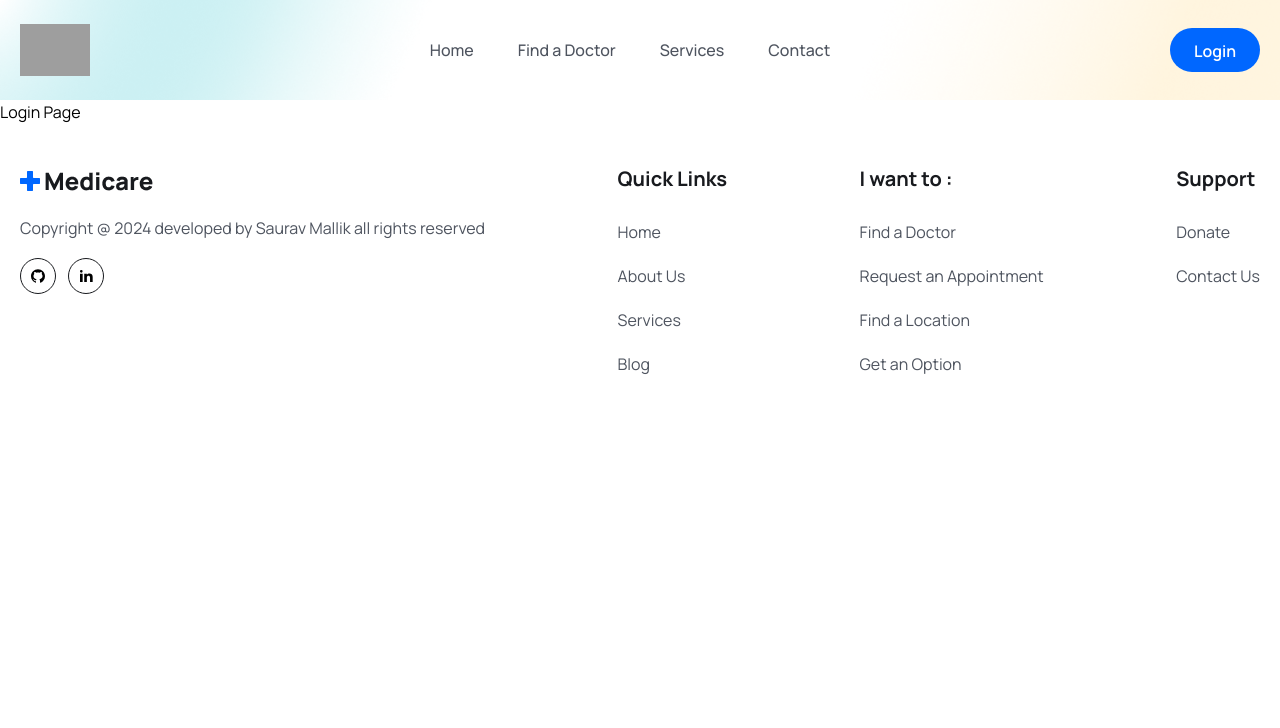
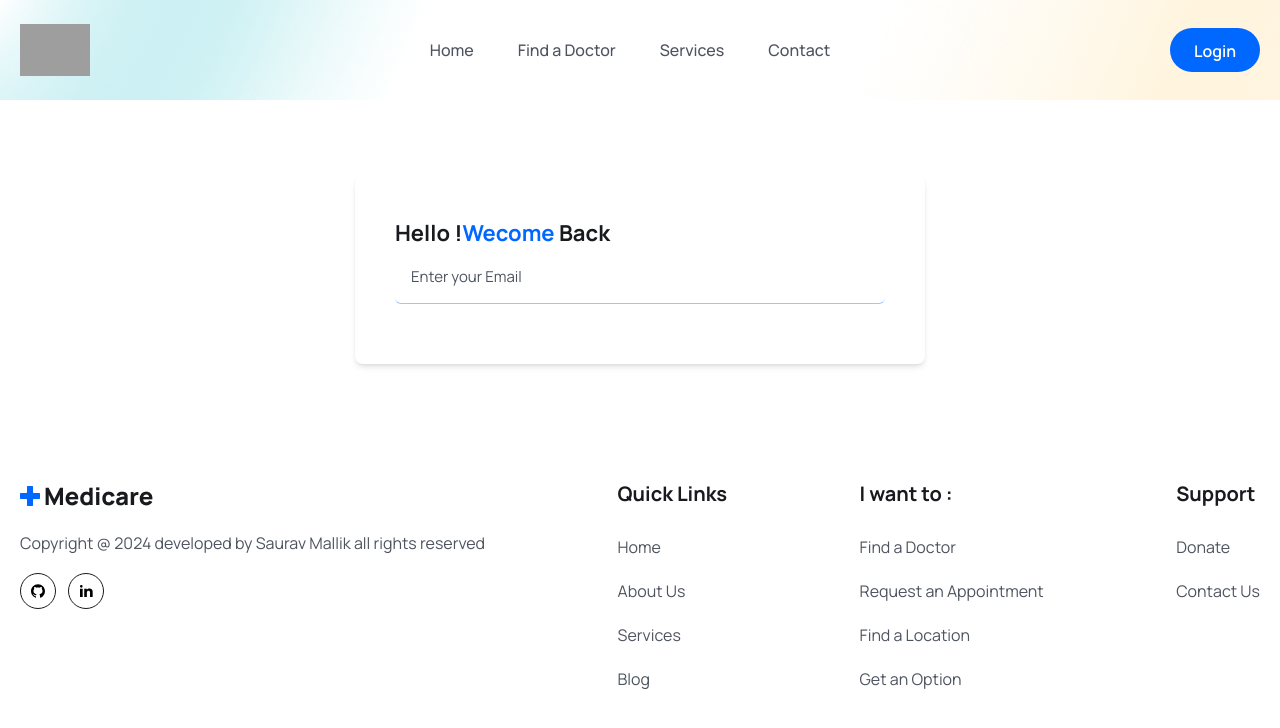
Before and after one commit to saurav269/Doctor_Appointment-app, a React (Vite) app in the folder Frontend/: page /login in a window 1280 px wide. Shown: the top 728 px of the page. Built offline with nearby package versions, Linux system fonts and the light colour scheme; grey boxes are pictures that could not be loaded; a web font is replaced by a local one.

Commit message:
working on login page

```diff
--- a/Frontend/src/Pages/Doctors/SidePanel.jsx
+++ b/Frontend/src/Pages/Doctors/SidePanel.jsx
@@ -23,8 +23,25 @@ const SidePanel = () => {
               4:00 PM - 9:30PM
             </p>
           </li>
+          <li className="flex items-center justify-between mb-2">
+            <p className="text-[15px] leading-6 text-textColor font-semibold">
+             Tuesday
+            </p>
+            <p className="text-[15px] leading-6 text-textColor font-semibold">
+              4:00 PM - 9:30PM
+            </p>
+          </li>
+          <li className="flex items-center justify-between mb-2">
+            <p className="text-[15px] leading-6 text-textColor font-semibold">
+              Friday
+            </p>
+            <p className="text-[15px] leading-6 text-textColor font-semibold">
+              4:00 PM - 9:30PM
+            </p>
+          </li>
         </ul>
       </div>
+      <button className="btn px-2 w-full rounded-md">Book an Appointment</button>
     </div>
   );
 };
--- a/Frontend/src/Pages/Login.jsx
+++ b/Frontend/src/Pages/Login.jsx
@@ -1,11 +1,35 @@
-import React from 'react'
+import React, { useState } from "react";
 
 const Login = () => {
+  const [formData, setFormData] = useState({
+    email: "",
+    password: "",
+  });
+
+  const handleChange = (e) => {
+    setFormData({ ...formData, [e.target.name]:e.target.value });
+  };
   return (
-    <div>
-      Login Page
-    </div>
-  )
-}
+    <section className="px-5 lg:px-0">
+      <div className="w-full max-w-[570px] mx-auto rounded-lg shadow-md md:p-10">
+        <h3 className="text-headingColor text-[22px] leading-9 font-bold md-10">
+          Hello !<span className="text-primaryColor">Wecome</span> Back
+        </h3>
+        <form className="py-4 md:py-0">
+          <div className="mb-5">
+            <input
+              type="email"
+              placeholder="Enter your Email"
+              name="email"
+              value={formData.email}
+              onChange={handleChange}
+              className="w-full px-4 py-3 border-b border-solid border-[#0066ff61] focus:outline-none focus :border-b-primaryColor text-[15px] leading-7 text-headingColor placeholder:text-textColor rounded-md cursor-pointer" required
+            />
+          </div>
+        </form>
+      </div>
+    </section>
+  );
+};
 
-export default Login
+export default Login;
```
